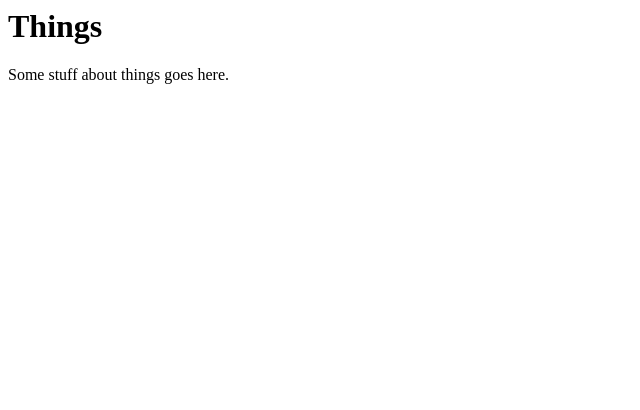
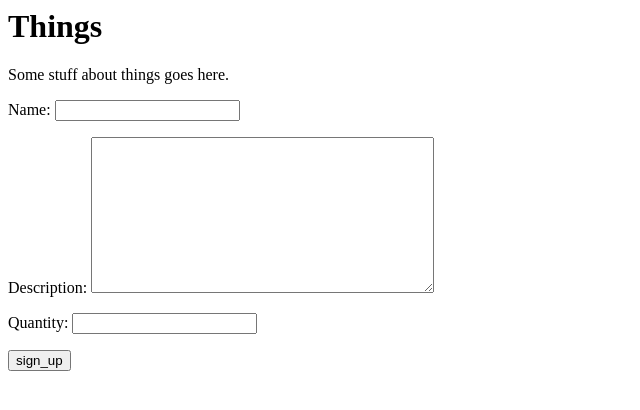
Before and after one commit to KCL-SEG/things-2-skellyhoe, a Django app: template things/templates/home.html in a window 1280 px wide. Shown: the top 410 px of the page, without its empty margins (0-640 px from the left). Run offline with Django 3.2, Linux system fonts and the light colour scheme; the template is opened without the code that fills it: values that come from a table or form of the project are taken from there, others are empty.

Commit message:
Add functionality

```diff
--- a/things/forms.py
+++ b/things/forms.py
@@ -1,3 +1,12 @@
 """Forms of the project."""
+from django import forms
+from .models import Thing
 
 # Create your forms here.
+
+class ThingForm(forms.ModelForm):
+    class Meta:
+        model = Thing
+        fields = ['name', 'description', 'quantity']
+        widgets = { 'description': forms.Textarea(),
+                    'quantity': forms.NumberInput()}
--- a/things/templates/home.html
+++ b/things/templates/home.html
@@ -7,5 +7,9 @@
     Things
   </h1>
   <p>Some stuff about things goes here.</p>
+  <form action="{% url 'home' %}" method="post">
+    {% csrf_token %}
+  {{ form.as_p }}
+  <input type="submit" value="sign_up">
 </body>
 </html>
--- a/things/views.py
+++ b/things/views.py
@@ -1,4 +1,6 @@
 from django.shortcuts import render
+from .forms import ThingForm
 
 def home(request):
+    form = ThingForm()
     return render(request, 'home.html', {'form': form})
```
